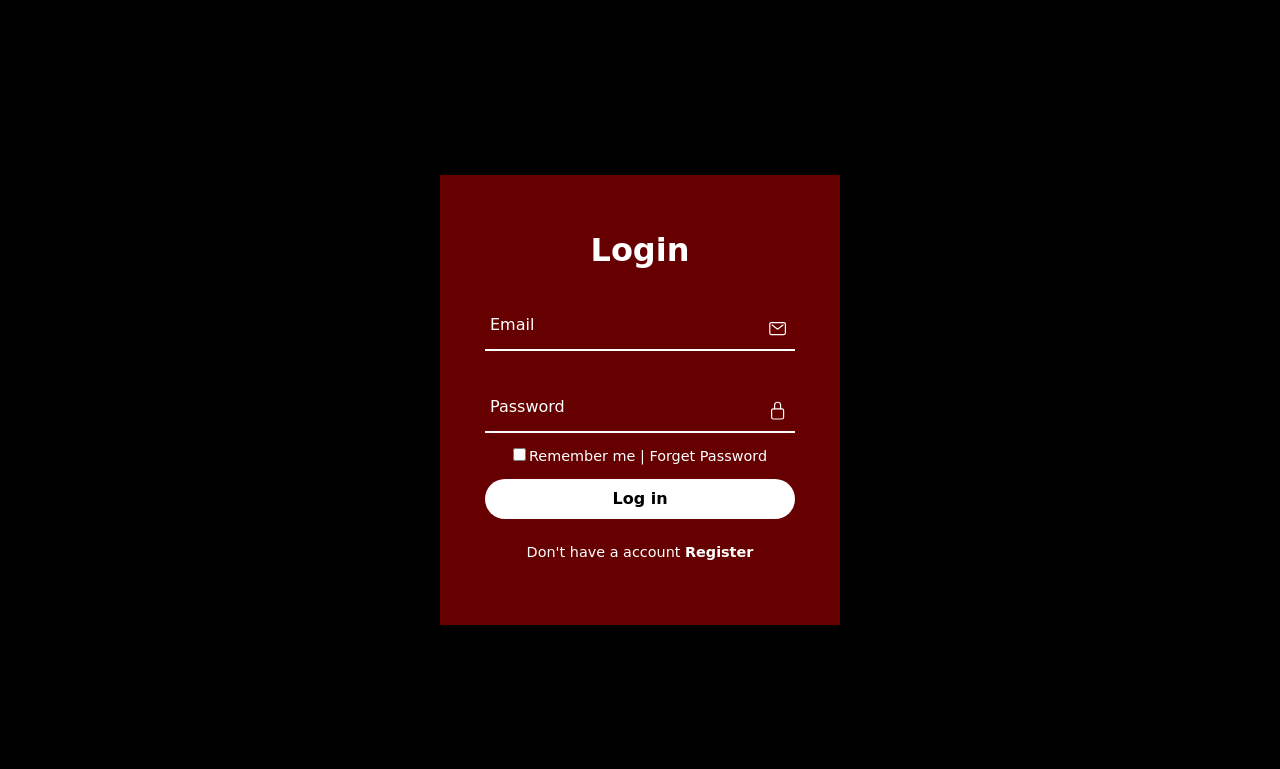
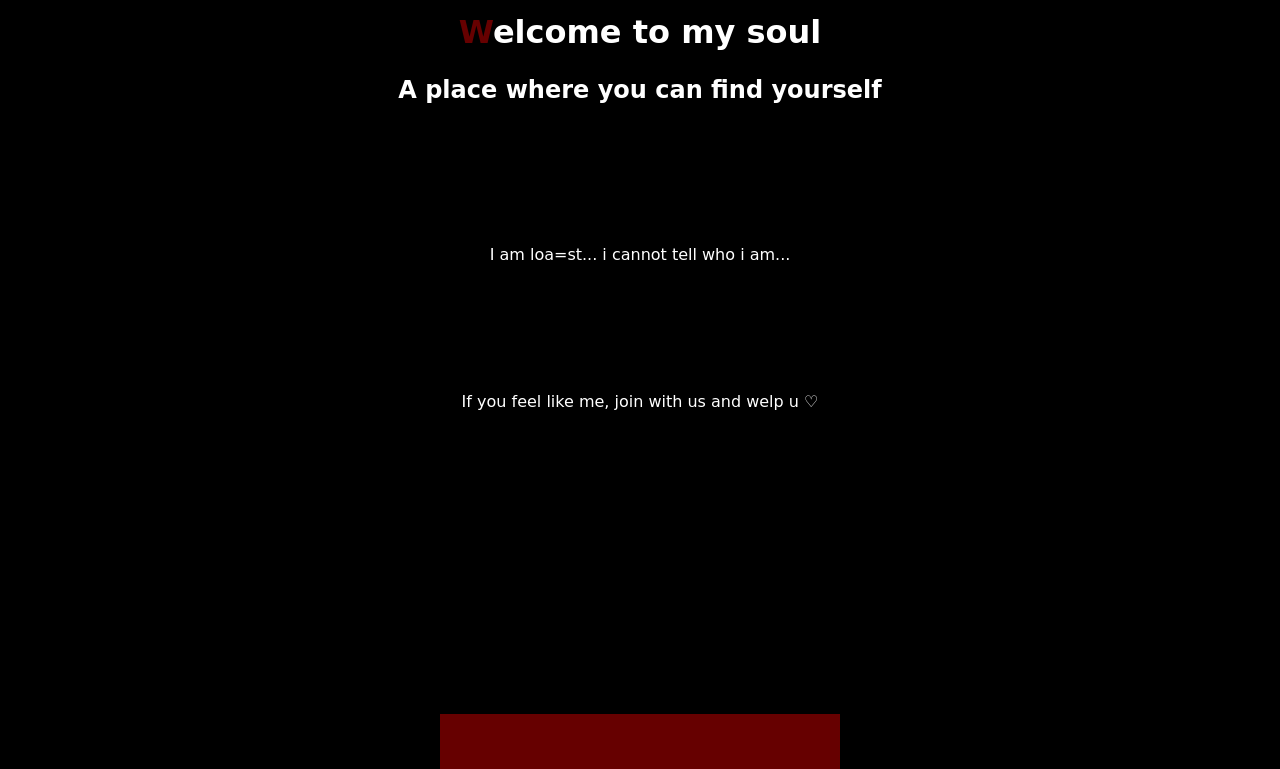
Before and after one commit to matoncoffee/MySoul, a plain HTML site: page index.html in a window 1280 px wide. Shown: the top 769 px of the page. Drawn offline with nearby package versions, Linux system fonts and the light colour scheme; a web font is replaced by a local one.

Commit message:
Description added and screen views are modified

```diff
--- a/index.css
+++ b/index.css
@@ -2,6 +2,7 @@
 	margin: 0;
 	padding: 0;
 	font-family: 'Shantell Sans', cursive;
+	background:black;
 }
 
 section{
@@ -10,9 +11,28 @@ section{
 	align-items: center;
 	min-height: 100vh;
 	width: 100%;
-	background:black;
+	background:	black;
+
 }
 
+h1,h2 {
+	background:black;
+	color: #fff;
+	text-align: center;
+	padding: 1%;
+}
+h1::first-letter{
+	color: #660000;
+}
+
+p{
+	color: #fff;
+	margin: 10%;
+	text-align: center;
+}
+form{
+	background: #660000;
+}
 .form-box{
 	position: relative;
 	width: 400px;
@@ -24,8 +44,8 @@ section{
 
 }
 
-h2{
-	font-size: 2em;
+form h2{
+	background: #660000;
 	color: #fff;
 	text-align: center;
 }
@@ -35,6 +55,8 @@ h2{
 	margin: 30px 0;
 	width: 310px;
 	border-bottom: 2px solid #fff;
+	background: #660000;
+
 }
 
 .inputbox label{
@@ -46,6 +68,8 @@ h2{
 	font-size: 1em;
 	pointer-events: none;
 	transition: .5s;
+	background: #660000;
+
 }
 input:focus ~ label,
 input:valid ~ label{
@@ -60,6 +84,8 @@ input:valid ~ label{
 	font-size: 1em;
 	padding: 0 35px 0 5px;
 	color: #fff;
+	background: #660000;
+
 }
 
 .inputbox ion-icon{
@@ -68,6 +94,8 @@ input:valid ~ label{
 	 color:#fff;
 	 font-size: 1.2em;
 	 top: 20px;
+	 background: #660000;
+
 }
 
 .forget{
@@ -76,6 +104,12 @@ input:valid ~ label{
 	color:#fff;
 	display: flex;
 	justify-content: center;
+	background: #660000;
+
+}
+
+.form-value{
+	background: #660000;
 }
 
 .forget label input{
@@ -85,6 +119,7 @@ margin-right: 3px;
 .forget label a{
 	color: #fff;
 	text-decoration: none;
+	background: #660000;
 }
 .forget label a:hover{
 	text-decoration: underline;
@@ -101,17 +136,34 @@ button{
 	font-weight: 600;
 }
 
+.forget label{
+	background: #660000;
+}
+
 .register{
 	font-size: .9em;
 	color: #fff;
 	text-align: center;
 	margin: 25px 0 10px;
 }
+.register p{
+	background: #660000;
+	margin: auto;
+}
 .register p a{
 	text-decoration: none;
 	color: #fff;
 	font-weight: 600;
+	background: #660000;
 }
 .register p a:hover{
 	text-decoration: underline;
 }
+
+@media screen and (max-width: 680px){
+
+.form-box{
+	width: auto;
+
+}
+}
--- a/index.html
+++ b/index.html
@@ -10,6 +10,14 @@
 <link href="https://fonts.googleapis.com/css2?family=Shantell+Sans:wght@300&display=swap" rel="stylesheet">
     </head>
     <body>
+		<div>
+			<div class="description">
+				<h1>Welcome to my soul</h1>
+				<h2>A place where you can find yourself</h2>
+				<p>I am loa=st... i cannot tell who i am...</p>
+				<p>If you feel like me, join with us and welp u &#9825;</p>
+			</div>
+		</div>
 		<section>
 			<div class="form-box">
 				<div class="form-value">
@@ -27,7 +35,6 @@
 						</div>
 						<div class="forget">
 							<label for=""><input type="checkbox" name="" id="">Remember me | <a href="#">Forget Password</a></label>
-
 						</div>
 						<button>Log in</button>
 						<div class="register">
@@ -42,7 +49,4 @@
         <script nomodule src="https://unpkg.com/ionicons@5.5.2/dist/ionicons/ionicons.js"></script>
     </body>
 </head>
-<body>
-
-</body>
 </html>
```
